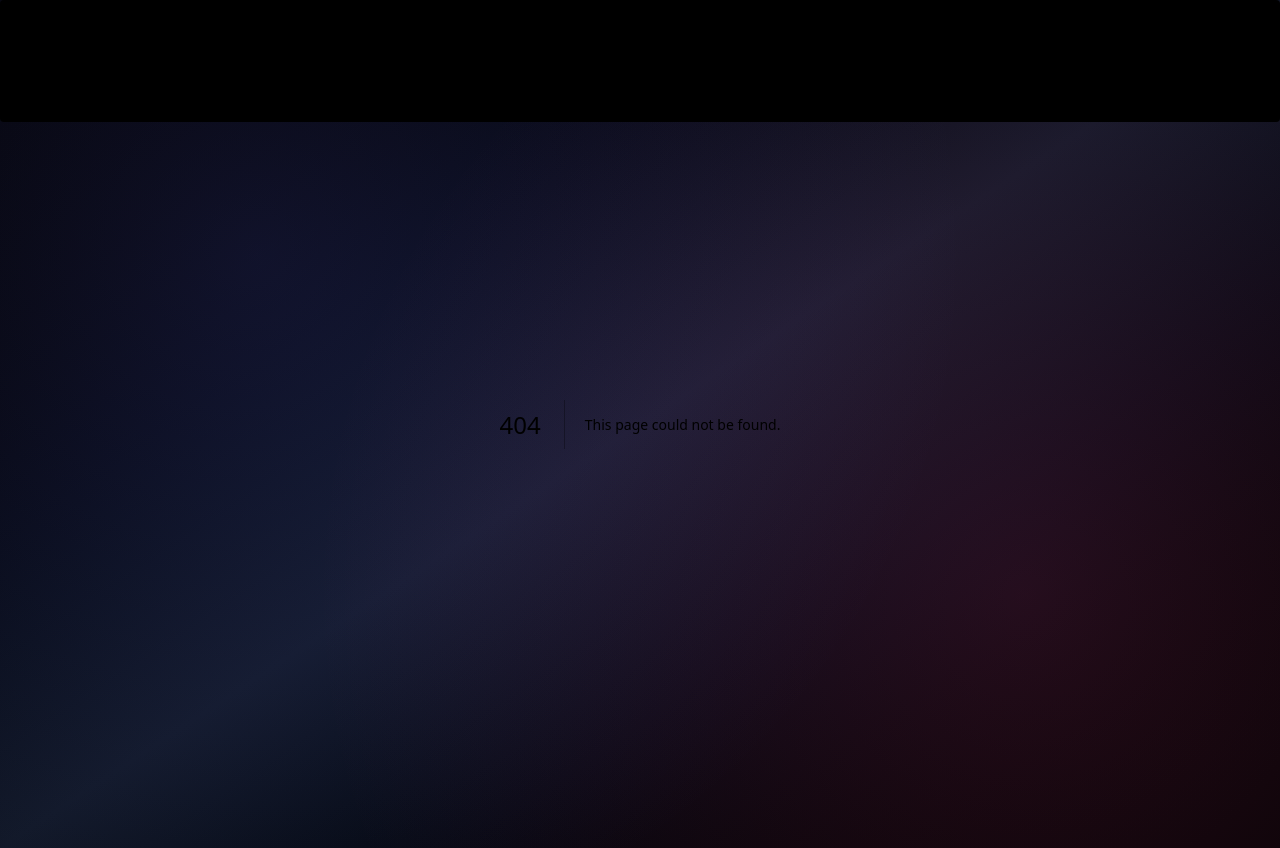
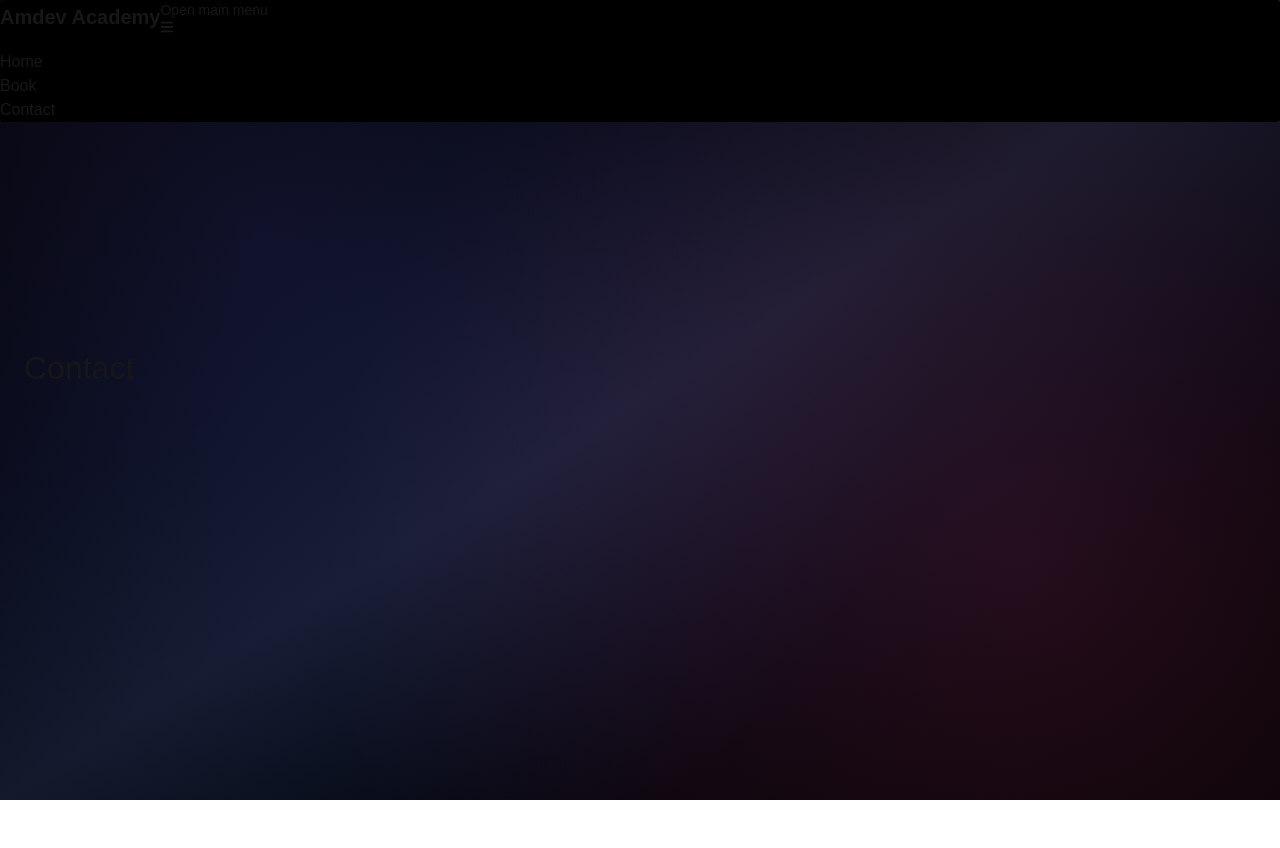
Before and after one commit to eduardoamdev/academy, a Next.js app: page /contact in a window 1280 px wide. Before the commit this address had no page. After the commit the page ends 800 px from the top, so only its background shows below. Built offline with nearby package versions, Linux system fonts and the light colour scheme.

Commit message:
About page replaced by contact

```diff
--- a/src/app/(site)/about/page.tsx
+++ /dev/null
@@ -1,9 +0,0 @@
-const About = () => {
-  return (
-    <div className="mt-[20rem]">
-      <h2 className="text-[2rem]">About</h2>
-    </div>
-  );
-};
-
-export default About;
--- /dev/null
+++ b/src/app/(site)/contact/page.tsx
@@ -0,0 +1,9 @@
+const Contact = () => {
+  return (
+    <div className="mt-[20rem]">
+      <h2 className="text-[2rem]">Contact</h2>
+    </div>
+  );
+};
+
+export default Contact;
--- a/src/app/ui/NavigationBar/NavigationBar.tsx
+++ b/src/app/ui/NavigationBar/NavigationBar.tsx
@@ -18,7 +18,7 @@ export function NavigationBar() {
       <NavbarCollapse>
         <NavbarLink href="/">Home</NavbarLink>
         <NavbarLink href="/book">Book</NavbarLink>
-        <NavbarLink href="/about">About</NavbarLink>
+        <NavbarLink href="/contact">Contact</NavbarLink>
       </NavbarCollapse>
     </Navbar>
   );
```
